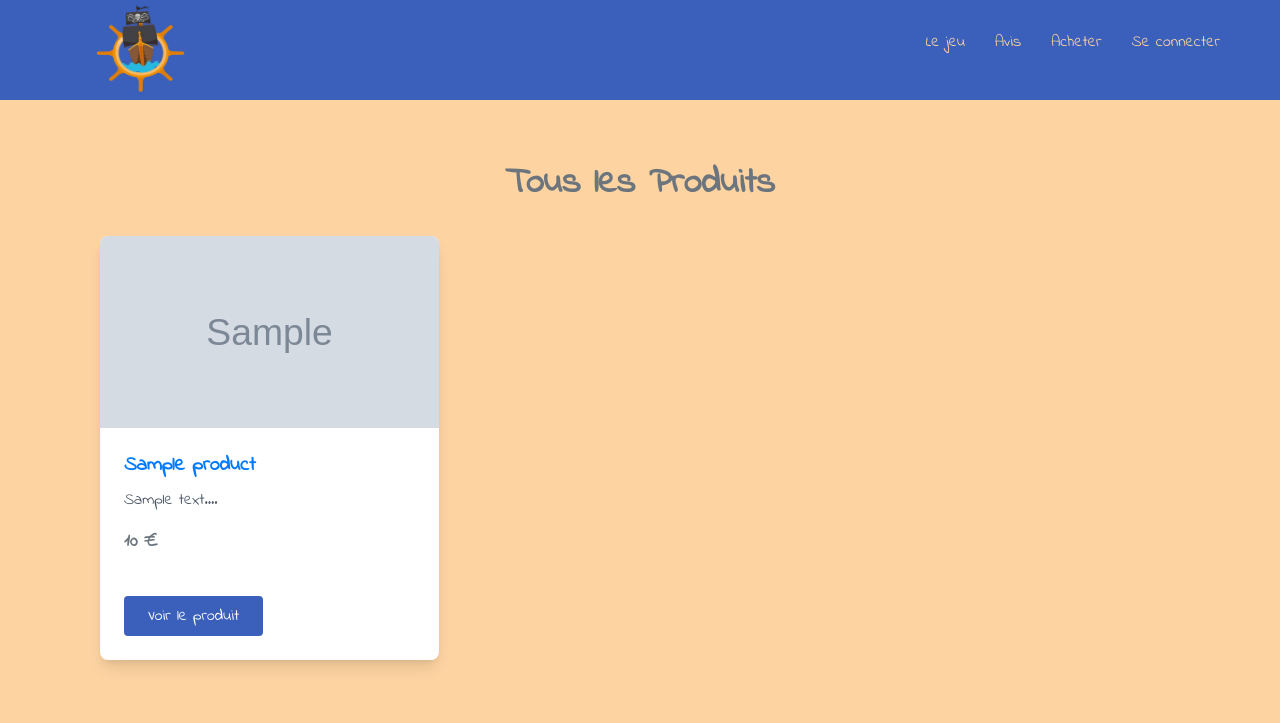
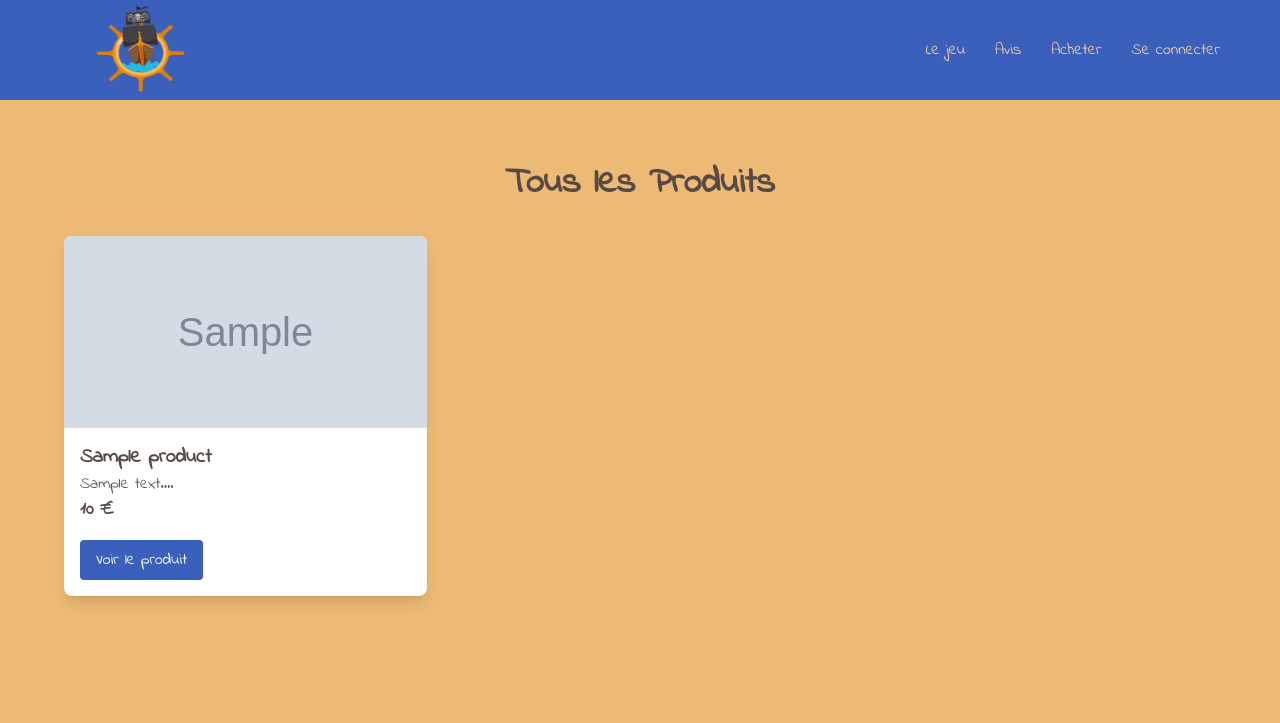
Before and after one commit to rakotok2109/ico-workshop, a PHP site: page /pages/products/index.php in a window 1280 px wide. Shown: the top 723 px of the page. Run offline with PHP 8.4, Linux system fonts and the light colour scheme; tables that the repository leaves empty or names only in its code hold one stand-in row (values such as "Sample post"); grey boxes marked "Sample" are stand-in pictures; some libraries are stand-ins or nearby versions.

Commit message:
Cleaning and debugging the project pt2 by Nathan

```diff
--- a/pages/authentification/login.php
+++ b/pages/authentification/login.php
@@ -13,7 +13,7 @@
 <body>
 
     <header>
-        <?php include (dirname(__DIR__) . '/components/navbar.php'); ?>
+        <?php include (dirname(__DIR__) . '/components/navbar_authentif.php'); ?>
     </header>
 
     <div class="login-container">
--- a/pages/authentification/register.php
+++ b/pages/authentification/register.php
@@ -13,7 +13,7 @@
 </head>
 <body>
     <header>
-        <?php include (dirname(__DIR__) . '/components/navbar.php'); ?>
+        <?php include (dirname(__DIR__) . '/components/navbar_authentif.php'); ?>
     </header>
 
     <div class="register-container">
--- /dev/null
+++ b/pages/components/navbar_authentif.php
@@ -0,0 +1,53 @@
+<?php
+require_once (dirname(dirname(__DIR__)).'/config/init.php');
+?>
+
+<head>
+<meta charset="UTF-8">
+    <meta name="viewport" content="width=device-width, initial-scale=1.0">
+    <title>ICO</title>
+    <link rel="icon" href="/ressources/images/ICO_Logo.png" type="image/x-icon">
+    <link rel="stylesheet" href="../ressources/css/home.css">
+    <script src="https://code.jquery.com/jquery-3.2.1.slim.min.js" integrity="sha384-KJ3o2DKtIkvYIK3UENzmM7KCkRr/rE9/Qpg6aAZGJwFDMVNA/GpGFF93hXpG5KkN" crossorigin="anonymous"></script>
+    <script src="https://cdn.jsdelivr.net/npm/popper.js@1.12.9/dist/umd/popper.min.js" integrity="sha384-ApNbgh9B+Y1QKtv3Rn7W3mgPxhU9K/ScQsAP7hUibX39j7fakFPskvXusvfa0b4Q" crossorigin="anonymous"></script>
+    <link rel="preconnect" href="https://fonts.googleapis.com">
+    <link rel="preconnect" href="https://fonts.gstatic.com" crossorigin>
+    <link href="https://fonts.googleapis.com/css2?family=Indie+Flower&display=swap" rel="stylesheet">
+    <style>
+    @import url('https://fonts.googleapis.com/css2?family=Indie+Flower&display=swap');
+    </style>
+    <script src="https://kit.fontawesome.com/5563162149.js" crossorigin="anonymous"></script>
+    <script src="https://cdn.tailwindcss.com"></script>
+    <link rel="stylesheet" href="../../ressources/css/navbar.css">
+</head>
+<div class="container-navbar" style="background-color: #3B60BC;">
+        <div class="container-logo">
+            <a href="../home.php"><img src="../../ressources/images/logo.png" alt="logo-ico"></a>
+        </div>
+        <div class="container-navigation">
+            <ul>
+                <li><a href="../rules.php">Le jeu</a></li>
+                <li><a href="../feedbacks.php">Avis</a></li>
+                <li><a href="../products/index.php">Acheter</a></li>
+
+                    <?php if (isset( $_SESSION['user'])) :
+                            $user = unserialize($_SESSION['user']);
+                    ?>
+                    <div class="sous-container-login">
+                        <ul>
+                            <li><a  href="../profil.php">
+
+                                <span><?php echo $user->getName();?>  <?php echo $user->getFirstname();?></span>
+
+                            <i class="fas fa-user white"></i>
+
+                                </a></li>
+                            <li><a style="color: #FCD3A1;" href="../../routes/user.php?id=logout">Déconnexion</a></li>
+                        <?php else : ?>
+                            <li><a style="color: #FCD3A1;" href="../../routes/user.php?id=login">Se connecter</a></li>
+                        </ul>
+                        <?php endif; ?>
+                    </div>
+            </ul>
+        </div>
+    </div>
--- a/pages/products/checkout.php
+++ b/pages/products/checkout.php
@@ -17,8 +17,8 @@
 $user = unserialize($_SESSION['user']);
 ?>
 <body>
-    <header class="navbar">
-        <?php include (dirname(__DIR__) . '/components/navbar.php'); ?>
+    <header>
+        <?php include (dirname(__DIR__) . '/components/navbar_authentif.php'); ?>
     </header>
 
     <main class="checkout-container">
--- a/pages/products/index.php
+++ b/pages/products/index.php
@@ -10,9 +10,9 @@
 require_once(dirname(dirname(__DIR__)) . '/config/init.php');
 $products = ProductController::getAllProducts();
 ?>
-<body class="bg-[#FCD3A1] text-primary font-sans">
+<body class="bg-[#ecba75] text-primary font-sans">
 <div class="bg-[#3B60BC] sticky fixed">
-        <?php include (__DIR__ . '/../../pages/components/navbar.php'); ?>
+    <?php include (dirname(__DIR__) . '/components/navbar_authentif.php'); ?>
 </div>
 
 <div class="container mx-auto p-8">
--- a/pages/products/oneProduct.php
+++ b/pages/products/oneProduct.php
@@ -12,9 +12,9 @@
 $id = $_GET['id'] ?? 0;
 $product = ProductController::getProductbyId($id);
 ?>
-<body class="bg-[#FCD3A1] text-primary font-sans">
+<body class="bg-[#ecba75] text-primary font-sans">
 <div class="bg-[#3B60BC] sticky">
-    <?php include (dirname(__DIR__) . '/components/navbar.php'); ?>
+    <?php include (dirname(__DIR__) . '/components/navbar_authentif.php'); ?>
 </div>
 
 <div class="container mx-auto p-8">
--- a/ressources/css/register.css
+++ b/ressources/css/register.css
@@ -7,7 +7,7 @@
 
 body {
     font-family: 'Arial', sans-serif;
-    background-color: #3c60bc;
+    background-color: #3c60bc !important;
     display: flex;
     flex-direction: column;
     height: 100vh;
@@ -23,7 +23,6 @@
     justify-content: center;
     align-items: center;
     height: 100%;
-    background-color: #3c60bc;
     margin-top: 60px;
 }
 
```
Also changed, not shown: ressources/css/checkout.css (+1 -8 lines).
